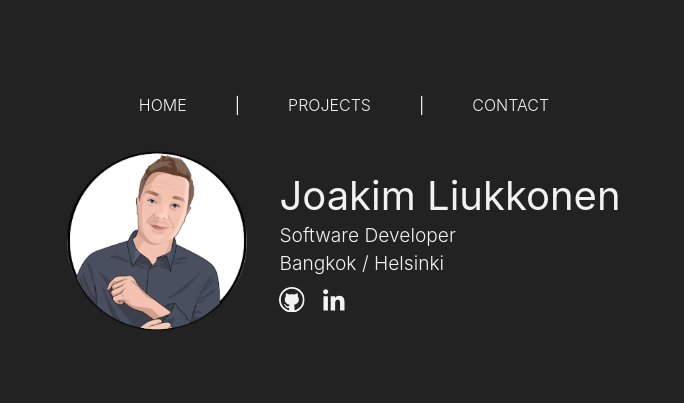
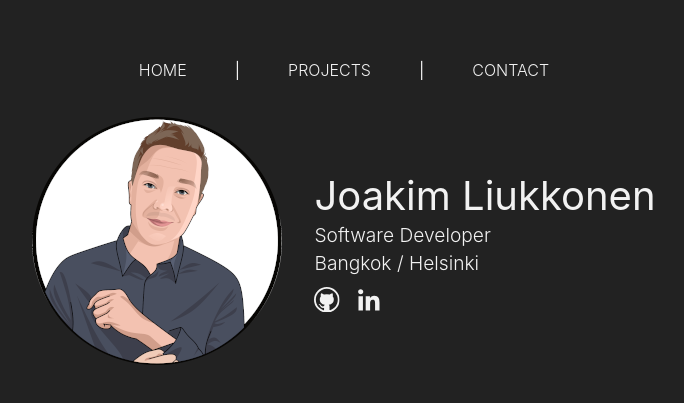
Before and after one commit to c00di/my-portfolio, a Next.js app: page / in a window 1280 px wide. Shown: the part 149-552 px from the top of the page, without its empty margins (296-980 px from the left). Built offline with nearby package versions, Linux system fonts and the light colour scheme.

Commit message:
Change to plain img tag.

```diff
--- a/ui/components/Header.comp.tsx
+++ b/ui/components/Header.comp.tsx
@@ -6,12 +6,13 @@ const Header = () => {
     <>
       <div className='container'>
         <div className='image-container'>
-          <Image
+          {/* <Image
             src='/static/profile.png'
             alt='picture-of-me'
             width={180}
             height={180}
-          />
+          /> */}
+          <img className='profile-img' src='/static/profile.png' alt='profile-image' />
         </div>
 
         <div className='info-container'>
@@ -81,6 +82,11 @@ const Header = () => {
           padding-right: 2rem;
         }
 
+        .profile-img {
+          height: 180px,
+          width: 180px,
+        }
+
         .info {
           font-size: 1.2rem;
           padding: 0;
```
